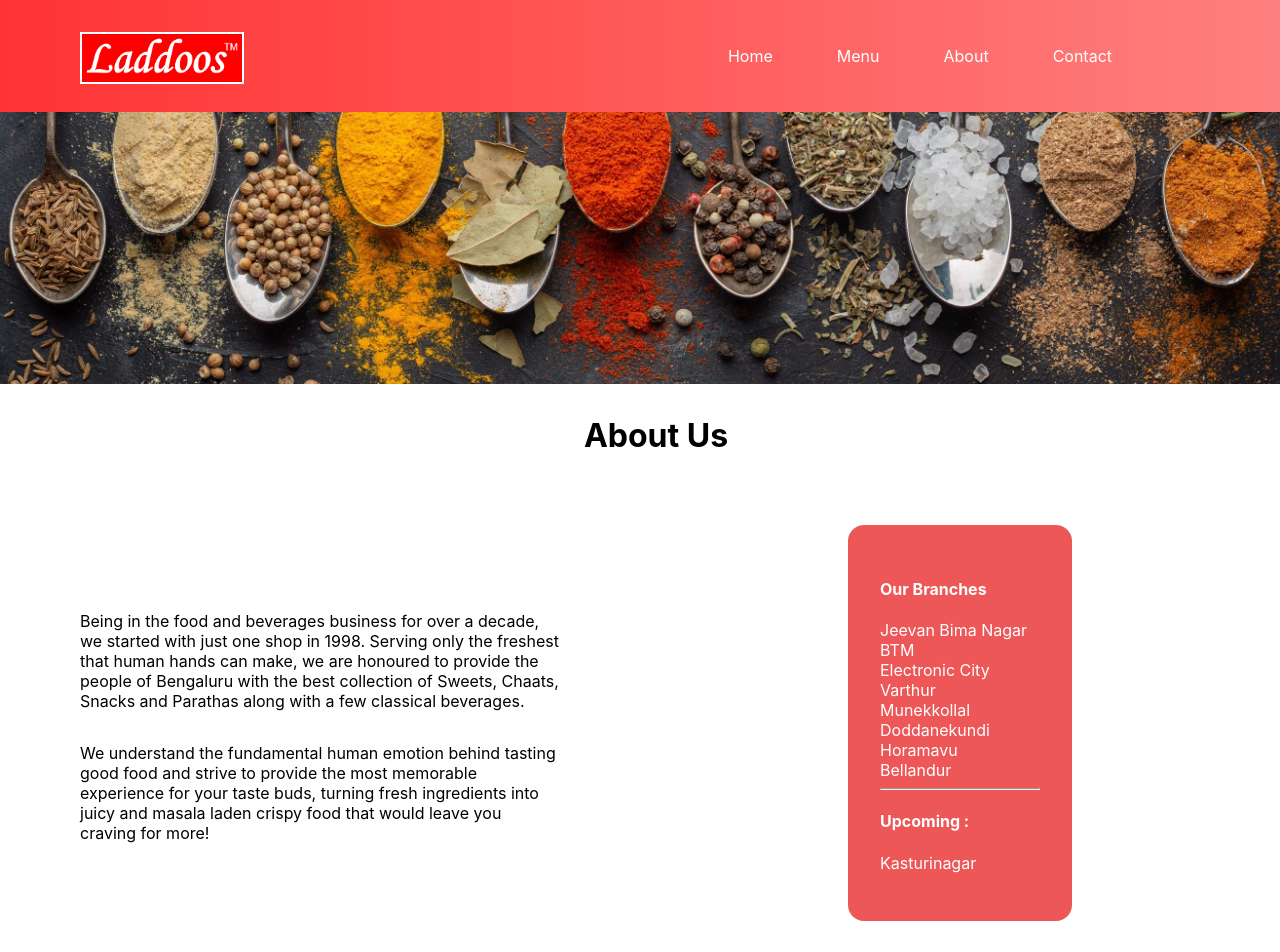
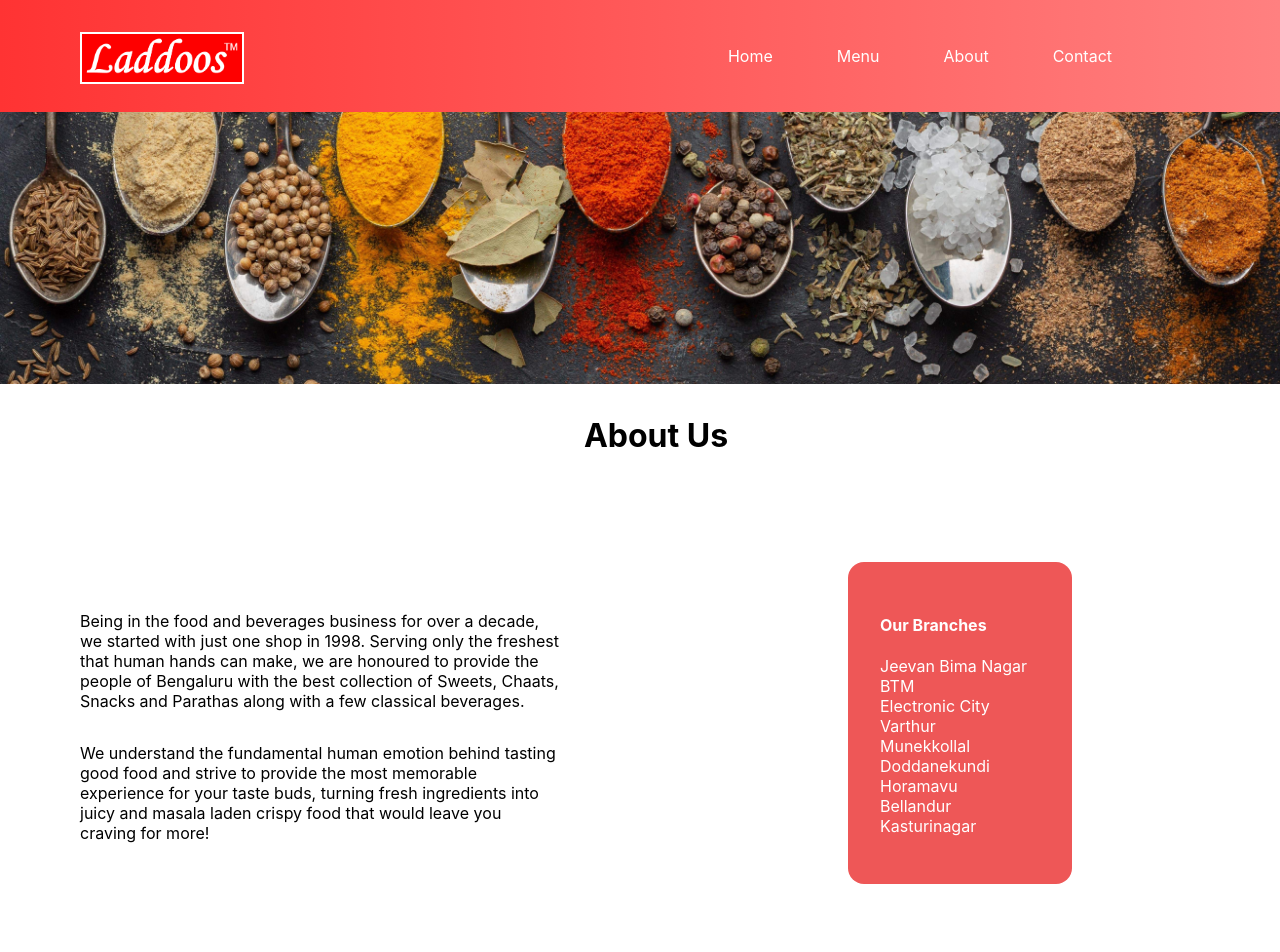
Before and after one commit to styp3r/redvelvet, a React (Create React App) app: page /about in a window 1280 px wide. Shown: the top 952 px of the page. Built offline with nearby package versions, Linux system fonts and the light colour scheme.

Commit message:
Adds lazyload component to all item images

```diff
--- a/src/App.css
+++ b/src/App.css
@@ -1457,7 +1457,7 @@ a {
 
   #mobileFooter {
     display: block;
-    margin: 15rem 0 3rem 0;
+    margin: 10rem 0 3rem 0;
   }
 
   .copyright {
--- a/src/components/AboutPage.js
+++ b/src/components/AboutPage.js
@@ -30,8 +30,6 @@ function AboutPage() {
                             <li>Doddanekundi</li>
                             <li>Horamavu</li>
                             <li>Bellandur</li>
-                            <hr />
-                            <h4>Upcoming :</h4>
                             <li>Kasturinagar</li>
                         </ul>
                     </div>
--- a/src/components/BestSellingItemBox.js
+++ b/src/components/BestSellingItemBox.js
@@ -1,9 +1,10 @@
 import React from 'react';
+import LazyLoad from 'react-lazy-load';
 
 function BestSellingItemBox(props){
     return (
         <div id = "bestSellingItemBox">
-            <img className = "bestSellerBoxImg" src = {props.img} key = {props.key} alt = ""/>
+            <LazyLoad><img className = "bestSellerBoxImg" src = {props.img} key = {props.key} alt = ""/></LazyLoad>
         </div>
     );
 }
```
